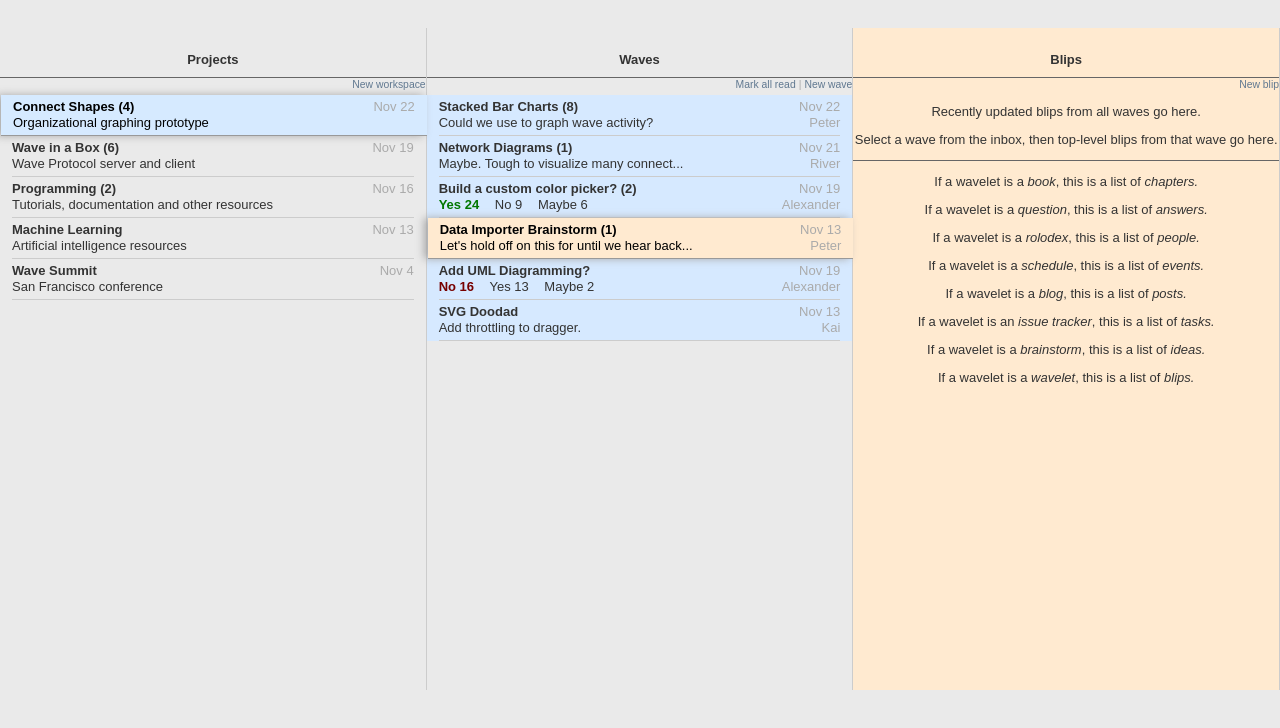
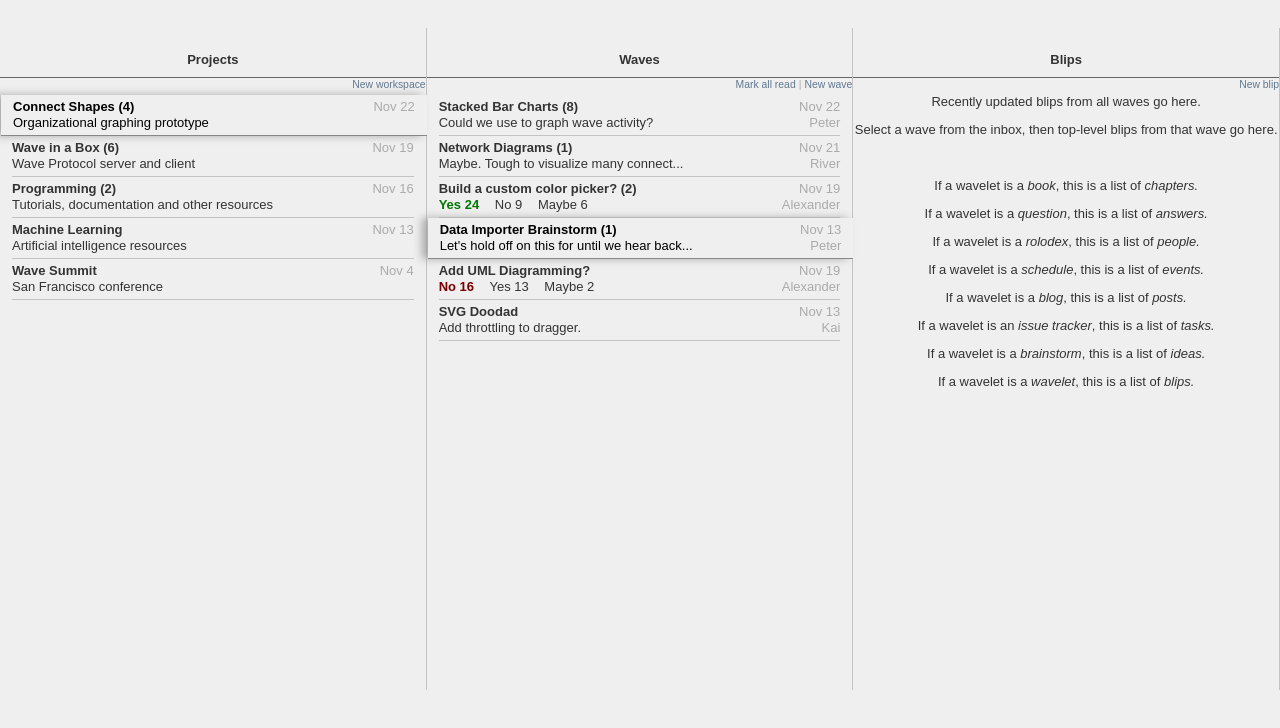
Before and after one commit to syntagmatic/tensor, a plain HTML site: page index.html in a window 1280 px wide. Drawn offline with nearby package versions, Linux system fonts and the light colour scheme.

Commit message:
Shadow experiment for hiearchy navigation

```diff
--- a/css/style.css
+++ b/css/style.css
@@ -222,7 +222,7 @@ button {  width: auto; overflow: visible; }
  */
 
 body {
-  background: #eaeaea;
+  background: #efefef;
   color: #333;
 }
 p {
@@ -370,7 +370,7 @@ a#logout:hover {
 
   /* TEMPORARY */
   text-align: center;
-  border-right: 1px solid #ccc;
+  border-right: 1px solid #c3c3c3;
   height: 650px;
 }
 .head {
@@ -403,15 +403,15 @@ a#logout:hover {
 .list .project, .list .wave {
   padding: 4px 0;
   margin: 0 12px;
-  border-bottom:1px solid #ccc;
+  border-bottom:1px solid #c3c3c3;
   position:relative;
 }
 #leftcol .selected {
-  background: #d6eaff;
-  -moz-box-shadow: -4px 0px 8px #aaa;
-  -webkit-box-shadow: -4px 0px 8px #aaa;
-  box-shadow: -4px 0px 8px #aaa;
-  border-bottom: 1px solid #999;
+  background: #efefef;
+  -moz-box-shadow: -6px 0px 8px #999;
+  -webkit-box-shadow: -6px 0px 8px #aaa;
+  box-shadow: -6px 0px 8px #aaa;
+  border-bottom: 1px solid #888;
   color: #000;
   margin: 0px;
   padding: 4px 12px 4px 12px;
@@ -419,19 +419,16 @@ a#logout:hover {
   left:1px;
 }
 #midcol .selected {
-  background: #ffead0;
-  -moz-box-shadow: -4px 0px 8px #aaa;
-  -webkit-box-shadow: -4px 0px 8px #aaa;
-  box-shadow: -4px 0px 8px #aaa;
-  border-bottom: 1px solid #999;
+  background: #efefef;
+  -moz-box-shadow: -6px 0px 8px #999;
+  -webkit-box-shadow: -6px 0px 8px #aaa;
+  box-shadow: -6px 0px 8px #aaa;
+  border-bottom: 1px solid #888;
   color: #000;
   margin: 0px;
   padding: 4px 12px 4px 12px;
   z-index:2;
   left:1px;
-}
-#rightcol {
-  background: #ffead0;
 }
 .list .project:hover, .list .wave:hover {
   background: #ffe6a3;
@@ -511,7 +508,7 @@ a#logout:hover {
   width: 170px;
   height: 18px;
   border: none;
-  background: #ccc;
+  background: #c3c3c3;
 }
 #nav #contacts ul {
   width: 180px;
@@ -532,10 +529,6 @@ a#logout:hover {
   }
 footer ul {
   float: right;
-}
-#midcol .waves {
-  /* TEMPORARY */
-  background: #d6e9ff;
 }
 
 
--- a/index.html
+++ b/index.html
@@ -265,9 +265,10 @@
                     <div class="clearfix">
                   </div>
                 </div>
-                <p>Recently updated blips from all waves go here.</p>
+                <div class="blips">
+                  <p style="margin-top:2px;">Recently updated blips from all waves go here.</p>
                   <p>Select a wave from the inbox, then top-level blips from that wave go here.</p>
-                <hr/>
+                  <p>&nbsp;</p>
                   <p>If a wavelet is a <em>book</em>, this is a list of <em>chapters.</em></p>
                   <p>If a wavelet is a <em>question</em>, this is a list of <em>answers.</em></p>
                   <p>If a wavelet is a <em>rolodex</em>, this is a list of <em>people.</em></p>
@@ -276,7 +277,7 @@
                   <p>If a wavelet is an <em>issue tracker</em>, this is a list of <em>tasks.</em></p>
                   <p>If a wavelet is a <em>brainstorm</em>, this is a list of <em>ideas.</em></p>
                   <p>If a wavelet is a <em>wavelet</em>, this is a list of <em>blips.</em></p>
-                <p>
+                </div>
               </div></td>
             </tr>
           </table>
```
Lines whose indentation alone changed are shown as unchanged.
